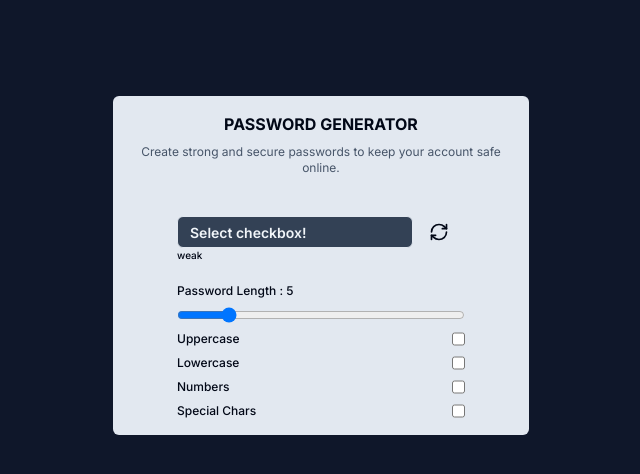
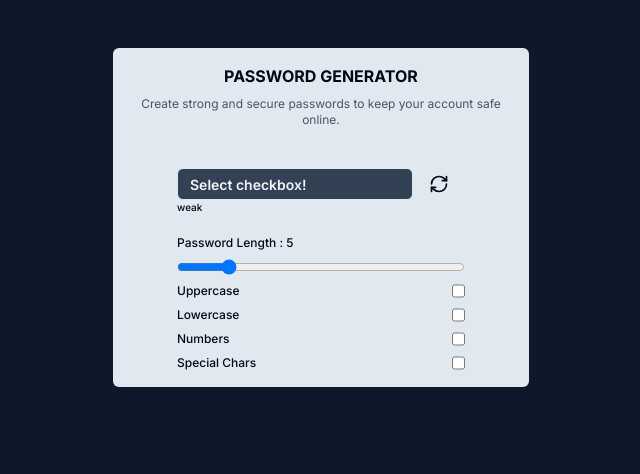
Before and after one commit to devemit/password-generator, a Next.js app: page / in a window 1280 px wide. Shown: the top 474 px of the page, without its empty margins (319-959 px from the left). Built offline with nearby package versions, Linux system fonts and the light colour scheme.

Commit message:
sizes fix

```diff
--- a/app/page.tsx
+++ b/app/page.tsx
@@ -1,9 +1,9 @@
 import Generator from '@/components/generator-body';
 
 export default function Home() {
-   return (
-      <main className='flex min-h-screen flex-col items-center bg-slate-900  p-24'>
-         <Generator />
-      </main>
-   );
+  return (
+    <main className='flex min-h-screen flex-col items-center bg-slate-900  p-12'>
+      <Generator />
+    </main>
+  );
 }
--- a/components/generator-form.tsx
+++ b/components/generator-form.tsx
@@ -75,7 +75,7 @@ export default function Form() {
             value={generatedPassword}
             onChange={generatePassword}
           />
-          <button type='submit' className='px-4'>
+          <button type='submit' className='px-4 border-none outline-none bg-transparent'>
             <RefreshCw size={20} />
           </button>
         </div>
```
